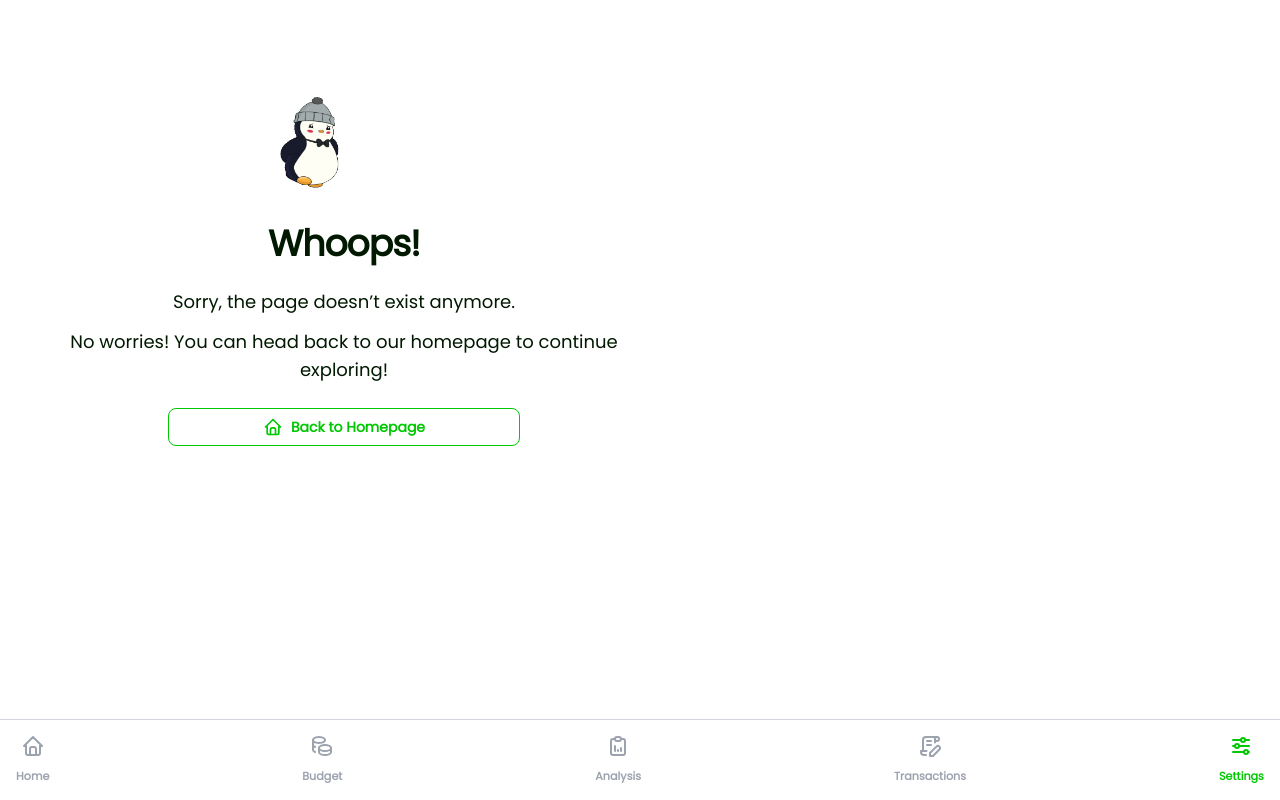
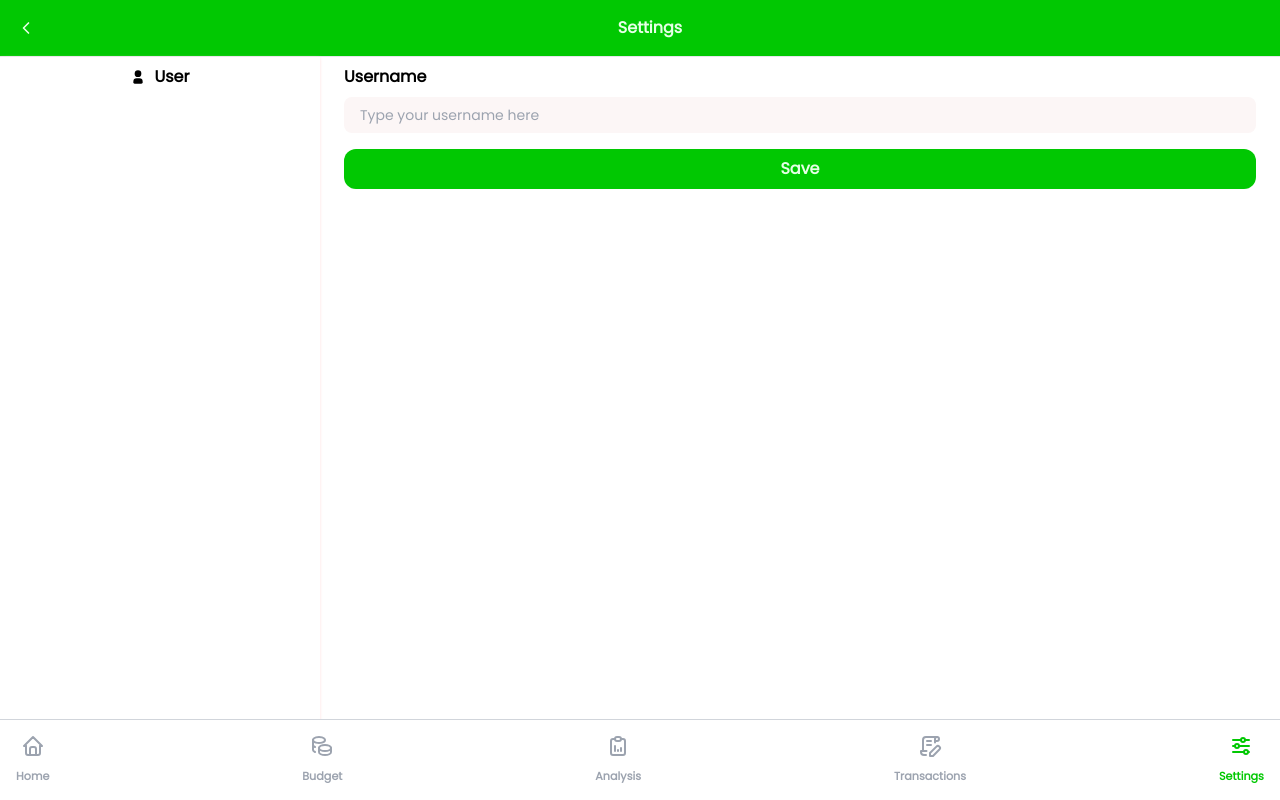
Before and after one commit to KevinChristopherMorco/penny-wise, a React (Vite) app: page /settings in a window 1280 px wide. Built offline with nearby package versions, Linux system fonts and the light colour scheme.

Commit message:
adjusted style

```diff
--- a/src/App.jsx
+++ b/src/App.jsx
@@ -14,6 +14,7 @@ import TransactionCardView from "./components/transaction/TransactionCardView";
 import Budget from "./components/pages/Budget";
 import ThemeProvider from "./hooks/general/theme/useTheme";
 import Analysis from "./components/pages/Analysis";
+import Settings from "./components/pages/Settings";
 
 function App() {
   return (
@@ -33,7 +34,7 @@ function App() {
                 <Route path="/transactions" element={<Transaction />}></Route>
                 <Route path="/manage-budget-plan" element={<Budget />}></Route>
                 <Route path="/analysis" element={<Analysis />}></Route>
-
+                <Route path="/settings" element={<Settings />}></Route>
                 <Route
                   path="/transactions/:transactionId"
                   element={<TransactionCardView />}
--- a/src/components/analysis/filter/AnalysisFilter.jsx
+++ b/src/components/analysis/filter/AnalysisFilter.jsx
@@ -37,7 +37,7 @@ const AnalysisFilter = ({ categoryFilter }) => {
           >
             <img src={imagePath} alt="" className="w-5 h-5 rounded-full" />
           </div>
-          <p className="text-sm">{altText}</p>
+          <p className="text-[.95rem]">{altText}</p>
         </div>
         <div>
           <span>
--- a/src/components/expense/ExpenseSummary.jsx
+++ b/src/components/expense/ExpenseSummary.jsx
@@ -24,6 +24,9 @@ const ExpenseSummary = () => {
     },
   } = useNavigateContext();
 
+  const settings = JSON.parse(localStorage.getItem("username"));
+  const { username } = settings;
+
   if (!isValidAccountId) return <ClientError />;
 
   return (
@@ -32,7 +35,7 @@ const ExpenseSummary = () => {
       <div className="py-2 flex flex-col gap-8 bg-[var(--primary-color)] dark:bg-[var(--dark-primary-color)]">
         {expensesByDate.length > 0 && (
           <div className="px-4 flex flex-col gap-4">
-            <p className="font-bold">Hey, Kevin!</p>
+            <p className="font-bold">Hey, {username}</p>
             <p>
               Here's a quick overview of{" "}
               <span className="font-bold">
@@ -42,17 +45,17 @@ const ExpenseSummary = () => {
                 }{" "}
                 account
               </span>{" "}
-              transactions. Check it out to see where the money's going!
+              expenses. Check it out to see where the money's going!
             </p>
           </div>
         )}
-        <div className="px-4 py-6 flex flex-col gap-8">
+        <div className="py-6 flex flex-col gap-8">
           {expensesByDate.length > 0 ? (
             expensesByDate
               .sort((a, b) => new Date(b.date) - new Date(a.date))
               .map((date, index) => {
                 return (
-                  <div key={index} className="flex flex-col gap-4">
+                  <div key={index} className="px-4 flex flex-col gap-4">
                     <p className="w-[80%] pb-2 font-bold border-b-2 border-[var(--accent-color)] dark:border-[var(--dark-accent-color)]">
                       {date.date}
                     </p>
--- /dev/null
+++ b/src/components/pages/Settings.jsx
@@ -0,0 +1,14 @@
+import React from "react";
+import SettingsHeader from "../settings/SettingsHeader";
+import SettingContainer from "../settings/SettingContainer";
+
+const Settings = () => {
+  return (
+    <div className="grow flex flex-col">
+      <SettingsHeader />
+      <SettingContainer />
+    </div>
+  );
+};
+
+export default Settings;
--- a/src/components/partials/Header.jsx
+++ b/src/components/partials/Header.jsx
@@ -2,13 +2,30 @@ import React from "react";
 
 import { IconMoonStars, IconBrightness2 } from "@tabler/icons-react";
 import { useThemeContext } from "../../hooks/general/theme/useTheme";
+import { Link } from "react-router-dom";
 
 const Header = () => {
   const { currentTheme, setTheme } = useThemeContext();
+
+  const settings =
+    JSON.parse(localStorage.getItem("username")) ||
+    localStorage.setItem("username", JSON.stringify({ username: "stranger" }));
+
+  const { username } = settings;
   return (
     <nav className="p-4 flex justify-between items-center text-[var(--primary-color)] bg-[var(--accent-color)] border-b dark:bg-[var(--dark-primary-color)] dark:border-[var(--dark-accent-color)]">
       <div>
-        <p className="text-lg font-bold">Hello, Kevin!</p>
+        <p className="flex items-center gap-2 text-lg font-bold">
+          Hello {username}!
+          {username === "stranger" && (
+            <Link
+              to="/settings"
+              className="text-[.6rem] text-[var(--accent-color)] cursor-pointer"
+            >
+              Set your username here
+            </Link>
+          )}
+        </p>
         <p className="text-[.75rem] font-light">
           Track your spending with penny wise!
         </p>
--- /dev/null
+++ b/src/components/settings/SettingContainer.jsx
@@ -0,0 +1,63 @@
+import React from "react";
+import { IconAlertCircleFilled, IconUserFilled } from "@tabler/icons-react";
+import useForm from "../../hooks/user-actions/settings/useForm";
+import useValidation from "../../hooks/user-actions/settings/useValidation";
+
+const SettingContainer = () => {
+  const {
+    error: { errorUsername },
+    handleAddSetting,
+    handleInputChange,
+  } = useForm();
+
+  return (
+    <div className="grow flex">
+      <div className="basis-[25%] shadow shadow-red-100">
+        <ul className="py-2 flex flex-col items-center font-bold">
+          <li className="flex items-center gap-2">
+            <IconUserFilled className="w-4 h-4" />
+            User
+          </li>
+        </ul>
+      </div>
+      <div className="py-2 px-6 grow">
+        <form
+          method="POST"
+          onSubmit={handleAddSetting}
+          className="flex flex-col gap-4"
+        >
+          <div className="flex flex-col gap-2">
+            <label htmlFor="username" className="font-bold">
+              Username
+            </label>
+            <input
+              type="text"
+              id="username"
+              name="username"
+              className={`${
+                errorUsername ? "border border-red-500" : ""
+              } py-2 px-4 text-sm rounded-lg bg-[var(--neutral-color)] dark:bg-[var(--dark-neutral-color)]`}
+              placeholder="Type your username here"
+              onChange={handleInputChange}
+            />
+            {errorUsername && (
+              <p className="flex items-center gap-1 text-[.8rem] font-bold text-red-500">
+                <IconAlertCircleFilled className="w-4 h-4" />
+                Please include a username.
+              </p>
+            )}
+          </div>
+          <div>
+            <input
+              type="submit"
+              value="Save"
+              className="w-full p-2 text-base text-[var(--text-accent)] font-bold rounded-xl bg-[var(--accent-color)] cursor-pointer dark:bg-[var(--dark-accent-color)] dark:text-[var(--dark-primary-color)]"
+            />
+          </div>
+        </form>
+      </div>
+    </div>
+  );
+};
+
+export default SettingContainer;
--- /dev/null
+++ b/src/components/settings/SettingsHeader.jsx
@@ -0,0 +1,23 @@
+import React from "react";
+import { useNavigate } from "react-router-dom";
+import { IconChevronLeft } from "@tabler/icons-react";
+
+const SettingsHeader = () => {
+  const navigate = useNavigate();
+
+  return (
+    <div className="p-4 flex items-center bg-[var(--accent-color)] text-[var(--text-accent)] border-b dark:bg-[var(--dark-primary-color)] dark:border-[var(--dark-accent-color)]">
+      <div
+        className="flex items-center cursor-pointer"
+        onClick={() => navigate(-1)}
+      >
+        <IconChevronLeft className="w-5 h-5" />
+      </div>
+      <div className="w-full flex justify-center items-center font-bold">
+        <p className="flex items-center">Settings</p>
+      </div>
+    </div>
+  );
+};
+
+export default SettingsHeader;
--- /dev/null
+++ b/src/hooks/user-actions/settings/useForm.jsx
@@ -0,0 +1,33 @@
+import { useEffect, useState } from "react";
+import useValidation from "./useValidation";
+
+const useForm = () => {
+  const [currentInput, setInput] = useState({});
+  const [isSubmit, setIsSubmit] = useState(false);
+
+  const handleInputChange = (event) => {
+    const { name, value } = event.target;
+    setInput((prev) => ({ ...prev, [name]: value }));
+  };
+
+  const { error, checkErrors } = useValidation();
+
+  const handleAddSetting = (event) => {
+    event.preventDefault();
+    setIsSubmit(true);
+
+    if (checkErrors(currentInput)) return;
+
+    localStorage.setItem("username", JSON.stringify(currentInput));
+    setIsSubmit(false);
+  };
+
+  useEffect(() => {
+    if (!isSubmit) return;
+    checkErrors(currentInput);
+  }, [currentInput]);
+
+  return { currentInput, error, handleAddSetting, handleInputChange };
+};
+
+export default useForm;
--- /dev/null
+++ b/src/hooks/user-actions/settings/useValidation.js
@@ -0,0 +1,21 @@
+import React, { useState } from "react";
+
+const useValidation = () => {
+  const [error, setError] = useState({ errorUsername: false });
+
+  const checkErrors = (inputs) => {
+    const { username } = inputs;
+
+    const error = {
+      errorUsername: !Boolean(username),
+    };
+
+    setError(error);
+
+    return error.errorUsername;
+  };
+
+  return { error, checkErrors };
+};
+
+export default useValidation;
```
